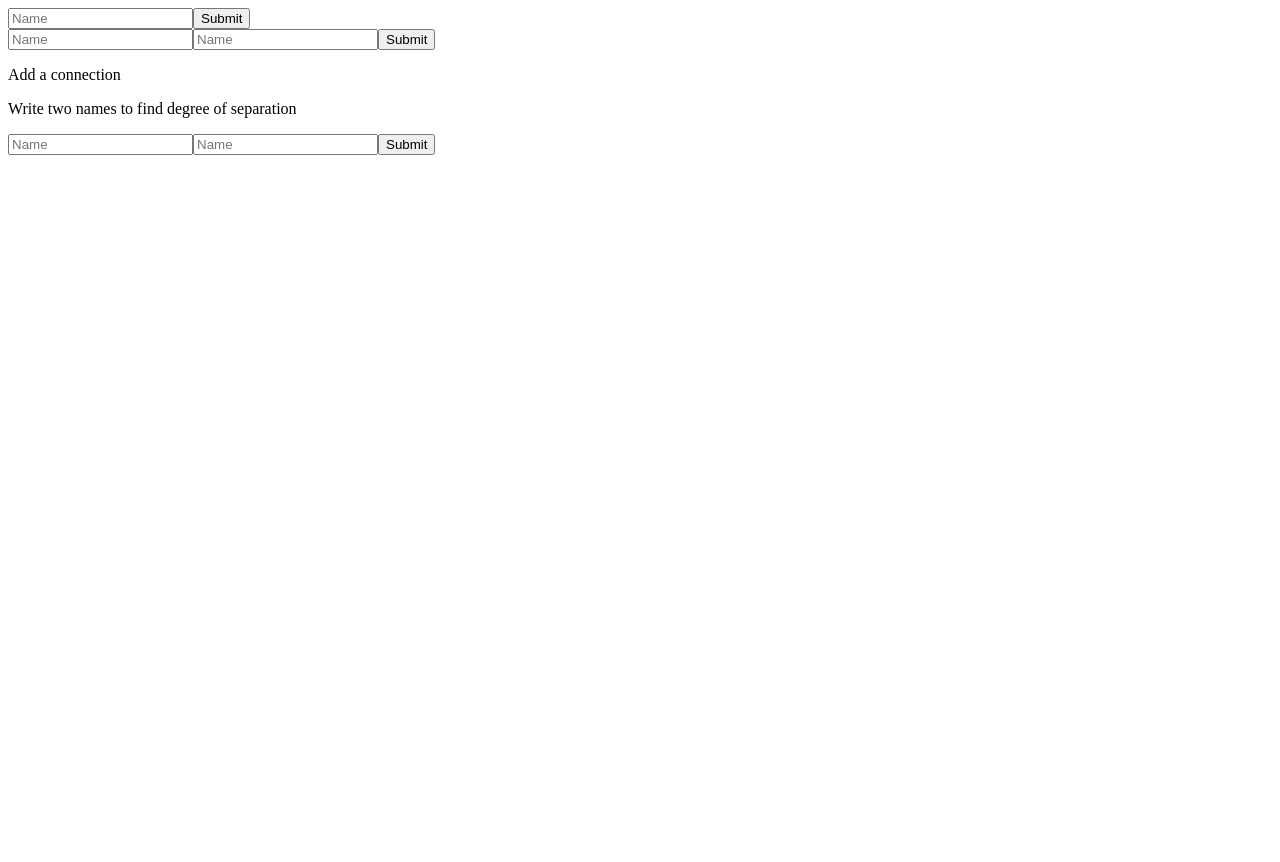
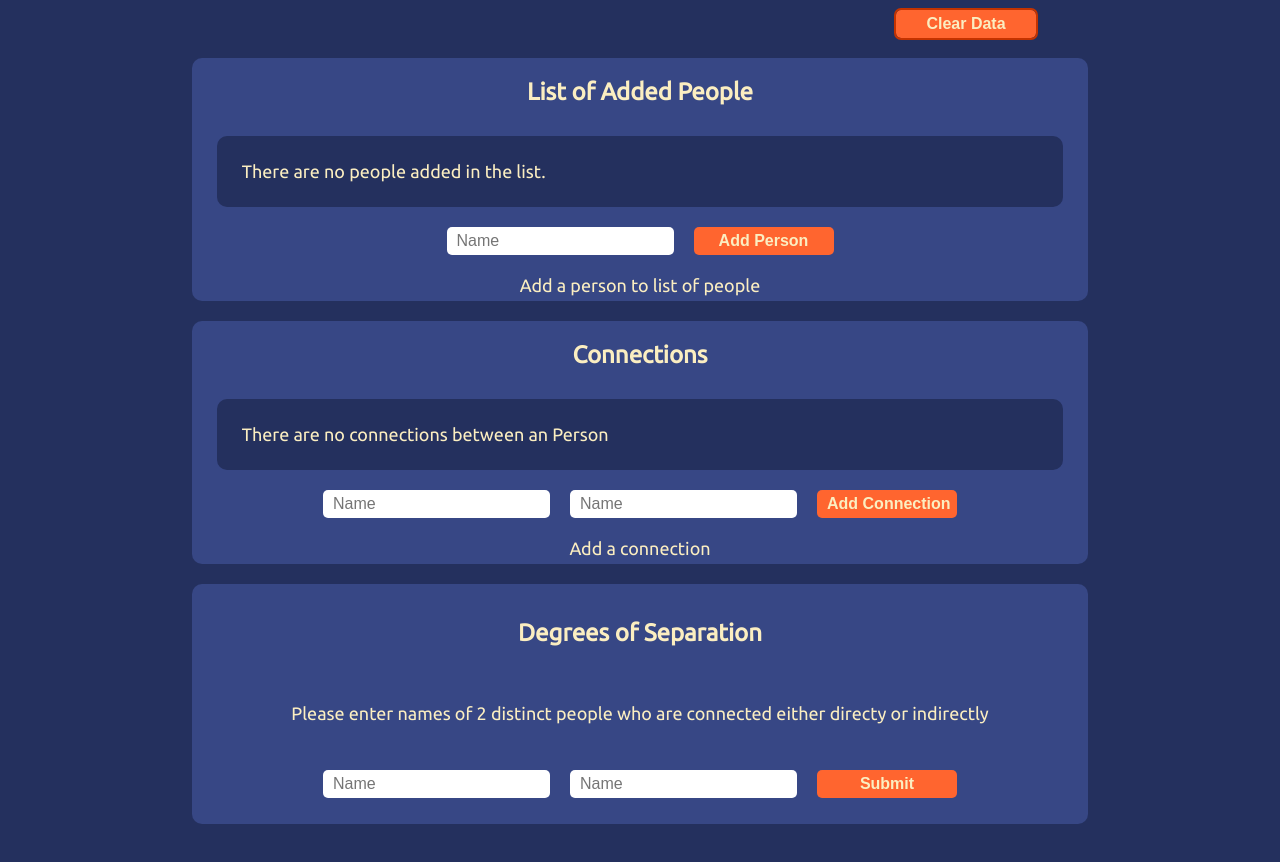
Before and after one commit to Awaish-prog/Social-Connections, a React (Create React App) app: page / in a window 1280 px wide. Shown: the top 862 px of the page. Before the commit the page ends 800 px from the top, so only its background shows below. Built offline with nearby package versions, Linux system fonts and the light colour scheme.

Commit message:
Added CSS and Clear data functinality

```diff
--- a/public/index.html
+++ b/public/index.html
@@ -7,6 +7,7 @@
       name="description"
       content="Web site created using create-react-app"
     />
+    <link rel="preconnect" href="https://fonts.googleapis.com"><link rel="preconnect" href="https://fonts.gstatic.com" crossorigin><link href="https://fonts.googleapis.com/css2?family=Ubuntu&display=swap" rel="stylesheet">
     <title>Social Connections</title>
   </head>
   <body>
--- a/src/App.tsx
+++ b/src/App.tsx
@@ -12,6 +12,7 @@ export interface Person {
 const App: React.FC = () : JSX.Element => {
   const [people, setPeople] = useState<Array<Person>>([])
   const [uid, setUid] = useState<number>(1)
+  const [connections, setConnections] = useState<Array<string>>([])
 
   const addPerson: Function = (name: string) : void => {
     const newPerson : Person = {
@@ -77,13 +78,23 @@ const App: React.FC = () : JSX.Element => {
       })
       return prev
     })
+    setConnections(prev => {
+      return [...prev, `${personOne} and ${personTwo} are friends`]
+    })
     return `Connection Added between ${personOne} and ${personTwo}`
+  }
+
+  const clearData : Function = () : void => {
+    setConnections([])
+    setPeople([])
+    setUid(1)
   }
 
   return (
     <>
+    <button onClick={() => {clearData()}} className='clearButton'>Clear Data</button>
     <People people={people} addPerson={addPerson} />
-    <AddConnection addConnection={addConnection} />
+    <AddConnection addConnection={addConnection} connections={connections} />
     <DegreeOfSeparation people={people} />
     </>
   );
--- /dev/null
+++ b/src/CSS/global.css
@@ -0,0 +1,87 @@
+:root{
+    --blue: #374785;
+    --lightYellow:#FBEEC1;
+    --lightRed : #FF652F;
+    --darkRed :  #C43300;
+    --darkBlue:  #24305E;
+}
+body, html {
+    font-family: 'Ubuntu', sans-serif;
+    width: 100%;
+    height: 110%;
+    min-height: 110vh;
+    background-color: var(--darkBlue);
+    margin: 0;
+    padding: 0;
+    box-sizing: border-box;
+}
+.peopleForm, .connectionForm, .separationForm {
+    margin: 10px 0 5px 0;
+}
+.people, .addConnection, .degreeOfSeparation {
+    width: 70vw;
+    margin: 20px auto 0 auto;
+    background-color: var(--blue);
+    display: flex;
+    flex-direction: column;
+    align-items: center;
+    height: fit-content;
+    min-height: 30vh;
+    border-radius: 10px;
+    justify-content: space-around;
+}
+.personNames, .connectionsDiv, .separationsDiv {
+    background-color: var(--darkBlue);
+    width: 90%;
+    margin-top: 10px;
+    border-radius: 10px;
+    display: flex;
+    flex-wrap: wrap;
+    padding: 20px;
+}
+.personName, .connection, .separation {
+    color: var(--darkRed);
+    padding: 10px;
+    font-size: large;
+    margin: 5px 10px;
+    border-radius: 5px;
+    background-color: var(--lightYellow);
+}
+.nameInput, .submitButton, .connectionInput, .connectionSubmit, .separationInput, .separationSubmit, .clearButton {
+    margin: 10px;
+    padding: 5px 10px;
+    font-size: medium;
+    border-radius: 5px;
+    border: none;
+}
+.nameInput:focus, .connectionInput:focus, .separationInput:focus, .clearButton {
+    outline: 2px solid var(--darkRed);
+}
+.submitButton, .connectionSubmit, .separationSubmit, .clearButton {
+    width: 140px;
+    background-color: var(--lightRed);
+    color: var(--lightYellow);
+    border: none;
+    font-weight: bold;
+    border-radius: 5px;
+    cursor: pointer;
+}
+.peopleHeading, .emptyMessage, .connectionHeading, .connectionMessage, .personMessage, .separationHeading, .enterNames {
+    color: var(--lightYellow);
+
+}
+.emptyMessage, .connectionMessage, .personMessage, .enterNames {
+    font-size: large;
+    margin: 5px;
+}
+.submitButton:hover, .connectionSubmit:hover, .separationSubmit:hover, .clearButton:hover {
+    background-color: var(--darkRed);
+    text-decoration: underline;
+}
+.symbol {
+    color: var(--lightYellow);
+    font-size: larger;
+}
+.clearButton {
+    margin: 10px 20vw 0 70vw;
+}
--- a/src/Components/AddConnection.tsx
+++ b/src/Components/AddConnection.tsx
@@ -1,13 +1,15 @@
 import React, { useState } from "react";
 
 type AddConnectionFunction = {
-    addConnection: Function
+    addConnection: Function,
+    connections: Array<string>
 }
 
-const AddConnection : React.FC<AddConnectionFunction> = ({addConnection} : AddConnectionFunction) : JSX.Element => {
+const AddConnection : React.FC<AddConnectionFunction> = ({addConnection, connections} : AddConnectionFunction) : JSX.Element => {
     const [personOne, setPersonOne] = useState<string>("")
     const [personTwo, setPersonTwo] = useState<string>("")
     const [connectionMessage, setConnectionMessage] = useState<string>("Add a connection")
+
 
     const submitConnection : Function = () : void => {
         if(personOne === personTwo){
@@ -21,16 +23,25 @@ const AddConnection : React.FC<AddConnectionFunction> = ({addConnection} : AddCo
     }
 
     return (
-        <section>
-        <form onSubmit={(e) => {
+        <section className="addConnection">
+        <h1 className="connectionHeading">Connections</h1>
+            <div className="connectionsDiv">
+            {
+                connections.length === 0 ? <p className="emptyMessage">There are no connections between an Person</p> :
+                connections.map((connection, index) => {
+                    return <p className="connection" key={index}>{connection}</p>
+                })
+            }
+            </div>
+        <form className="connectionForm" onSubmit={(e) => {
             e.preventDefault()
             submitConnection()
         }}>
-            <input type="text" value={personOne} onChange={(e) => setPersonOne(e.target.value)} placeholder="Name" required />
-            <input type="text" value={personTwo} onChange={(e) => setPersonTwo(e.target.value)} placeholder="Name" required />
-            <input type="submit" />
+            <input className="connectionInput" type="text" value={personOne} onChange={(e) => setPersonOne(e.target.value)} placeholder="Name" required />
+            <input className="connectionInput" type="text" value={personTwo} onChange={(e) => setPersonTwo(e.target.value)} placeholder="Name" required />
+            <input className="connectionSubmit" type="submit" value="Add Connection" />
         </form>
-        <p>{connectionMessage}</p>
+        <p className="connectionMessage">{connectionMessage}</p>
         </section>
     )
 }
--- a/src/Components/DegreeOfSeparation.tsx
+++ b/src/Components/DegreeOfSeparation.tsx
@@ -10,46 +10,52 @@ type PeopleArray = {
 const DegreeOfSeparation: React.FC<PeopleArray> = ({people} : PeopleArray) : JSX.Element => {
     const [personOne, setPersonOne] = useState<string>("")
     const [personTwo, setPersonTwo] = useState<string>("")
-    const [displayMessage, setDisplayMessage] = useState<Array<string>>(["Write two names to find degree of separation"])
-    const [separationArray, setSeparationArray] = useState<Array<Person>>([])
+
+    const [separationArrayCollection, setSeparationArrayCollection] = useState<Array<Array<Person>>>([])
 
     const checkDegreeOfSeparation : Function = () => {
         if(personOne === personTwo){
             setPersonOne("")
             setPersonTwo("")
-            setDisplayMessage(["Both names cannot be same"])
             return
         }
-        setSeparationArray(getSeparation(people, personOne, personTwo));
-        setDisplayMessage(["Result cannot be displayed because of one of these two reasons", "1. Atleast one entered name is not present in the list of people", "2. There is no connection between the two"])
+        setSeparationArrayCollection(getSeparation(people, personOne, personTwo));
+
         setPersonOne("")
         setPersonTwo("")
     }
     return (
-    <>
+    <section className="degreeOfSeparation">
+        <h1 className="separationHeading">Degrees of Separation</h1>
+        <>
+
         {
-            separationArray.length === 0 ?
 
-            displayMessage.map(message => {
-                return <p key={0}>{message}</p>
+            separationArrayCollection.length === 0 ? <p className="enterNames">Please enter names of 2 distinct people who are connected either directy or indirectly</p> :
+        separationArrayCollection.map(separationArray => {
+            return <div className="separationsDiv">{
+            separationArray.map((person, index) => {
+                return (
+                <div key={person.id}>
+                    <span className="separation">{person.name}</span>
+                    {index === separationArray.length - 1 ? null :<span className="symbol">&gt;</span>}
+                </div>
+                )
             })
-         :
-
-            separationArray.map(person => {
-                return <p key={person.id}>{person.name}</p>
-            })
-
+            }</div>
+        })
         }
-        <form onSubmit={(e) => {
+        <form className="seperationForm" onSubmit={(e) => {
             e.preventDefault()
             checkDegreeOfSeparation()
         }}>
-            <input type="text" value={personOne} onChange={(e) => setPersonOne(e.target.value)} placeholder="Name" required />
-            <input type="text" value={personTwo} onChange={(e) => setPersonTwo(e.target.value)} placeholder="Name" required />
-            <input type="submit" />
+            <input type="text" className="separationInput" value={personOne} onChange={(e) => setPersonOne(e.target.value)} placeholder="Name" required />
+            <input type="text" className="separationInput" value={personTwo} onChange={(e) => setPersonTwo(e.target.value)} placeholder="Name" required />
+            <input className="separationSubmit" type="submit" />
         </form>
+        </>
+    </section>
 
-    </>
     )
 }
 
--- a/src/Components/People.tsx
+++ b/src/Components/People.tsx
@@ -1,5 +1,6 @@
 import React, { useState } from "react";
 import { Person } from "../App";
+import "../CSS/global.css"
 
 type PeopleArray = {
     people: Array<Person>,
@@ -15,19 +16,24 @@ const People : React.FC<PeopleArray> = ({ people, addPerson } : PeopleArray) : J
     }
 
     return (
-        <section>
+        <section className="people">
+            <h1 className="peopleHeading">List of Added People</h1>
+            <div className="personNames">
             {
+                people.length === 0 ? <p className="emptyMessage">There are no people added in the list.</p> :
                 people.map(person => {
-                    return <p key={person.id}>{person.name}</p>
+                    return <p className="personName" key={person.id}>{person.name}</p>
                 })
             }
-            <form onSubmit={(e) => {
+            </div>
+            <form className="peopleForm" onSubmit={(e) => {
                 e.preventDefault()
                 submitPersonName()
             }}>
-                <input value={personName} onChange={(e) => setPersonName(e.target.value)} type="text" placeholder="Name" required />
-                <input type="submit" />
+                <input className="nameInput" value={personName} onChange={(e) => setPersonName(e.target.value)} type="text" placeholder="Name" required />
+                <input className="submitButton" type="submit" value="Add Person" />
             </form>
+            <p className="personMessage">Add a person to list of people</p>
         </section>
     )
 }
```
Also changed, not shown: src/HelperFunctions/getSeparationArray.ts (+5 -13 lines).
